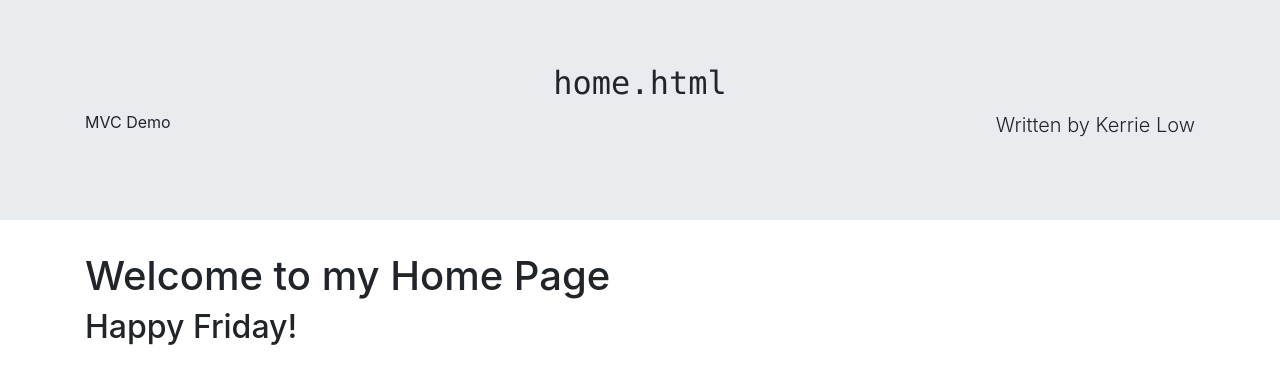
After one commit to Quizzlixx/hello, a PHP site: page /views/home.html in a window 1280 px wide. The commit adds this page. Shown: the top 384 px of the page. Run offline with PHP 8.4, Linux system fonts and the light colour scheme.

Commit message:
Home page route added

```diff
--- /dev/null
+++ b/views/home.html
@@ -0,0 +1,30 @@
+<!DOCTYPE html>
+<html lang="en">
+<head>
+    <meta charset="UTF-8">
+    <title>MVC Demo</title>
+    <!-- bootstrap -->
+    <link rel="stylesheet" href="//stackpath.bootstrapcdn.com/bootstrap/4.3.1/css/bootstrap.min.css">
+</head>
+<body>
+<!-- header -->
+<div class="container-fluid jumbotron jumbotron-fluid">
+    <h2 class="text-center text-monospace">home.html</h2>
+    <div class="container d-flex justify-content-between">
+        <p>MVC Demo</p>
+        <p class="lead">Written by Kerrie Low</p>
+    </div>
+</div> <!-- /header -->
+<div class="container">
+    <h1>Welcome to my Home Page</h1>
+    <h2>Happy Friday!</h2>
+</div>
+<!-- jQuery -->
+<!-- slim jQuery does not support AJAX -->
+<script src="//code.jquery.com/jquery-3.4.1.min.js"
+        integrity="sha256-CSXorXvZcTkaix6Yvo6HppcZGetbYMGWSFlBw8HfCJo="
+        crossorigin="anonymous"></script>
+<script src="//cdnjs.cloudflare.com/ajax/libs/popper.js/1.14.7/umd/popper.min.js"></script>
+<script src="//stackpath.bootstrapcdn.com/bootstrap/4.3.1/js/bootstrap.min.js"></script>
+</body>
+</html>
```
Also changed, not shown: index.php (+8 -34 lines).
